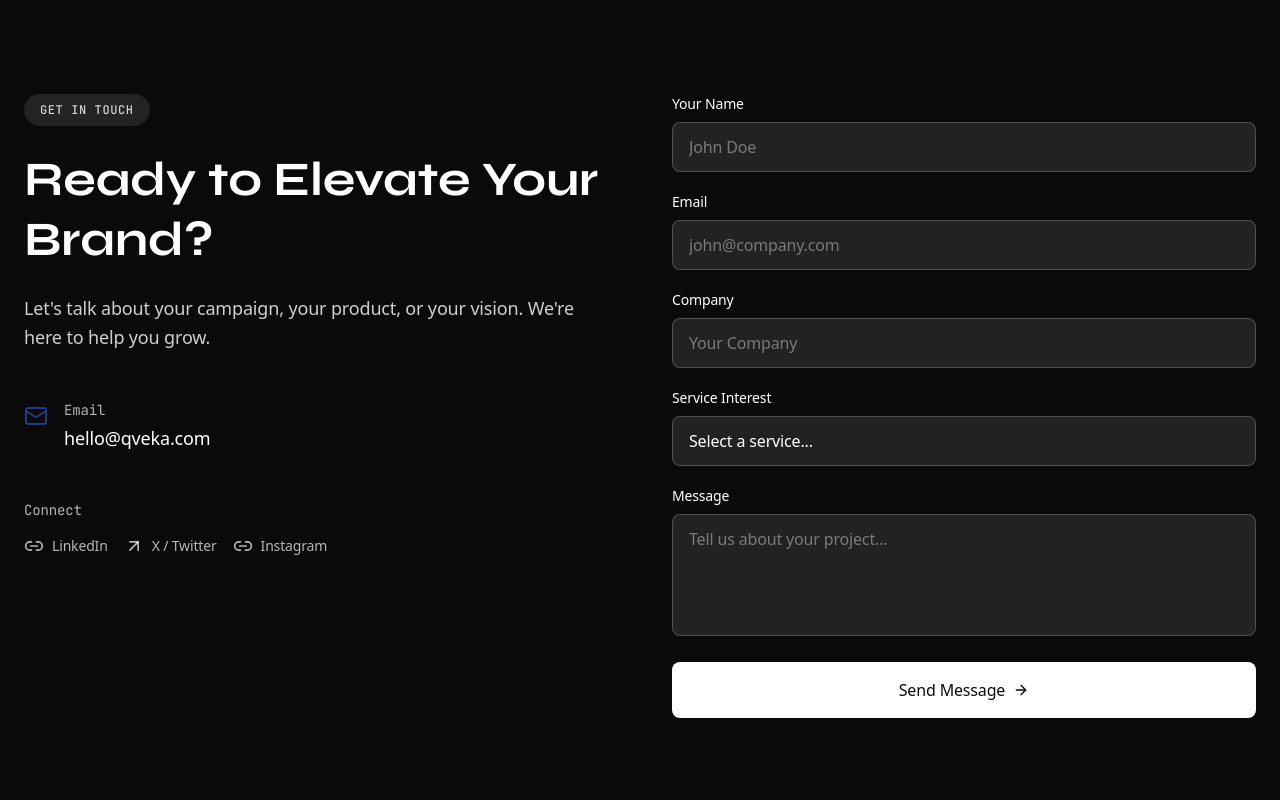
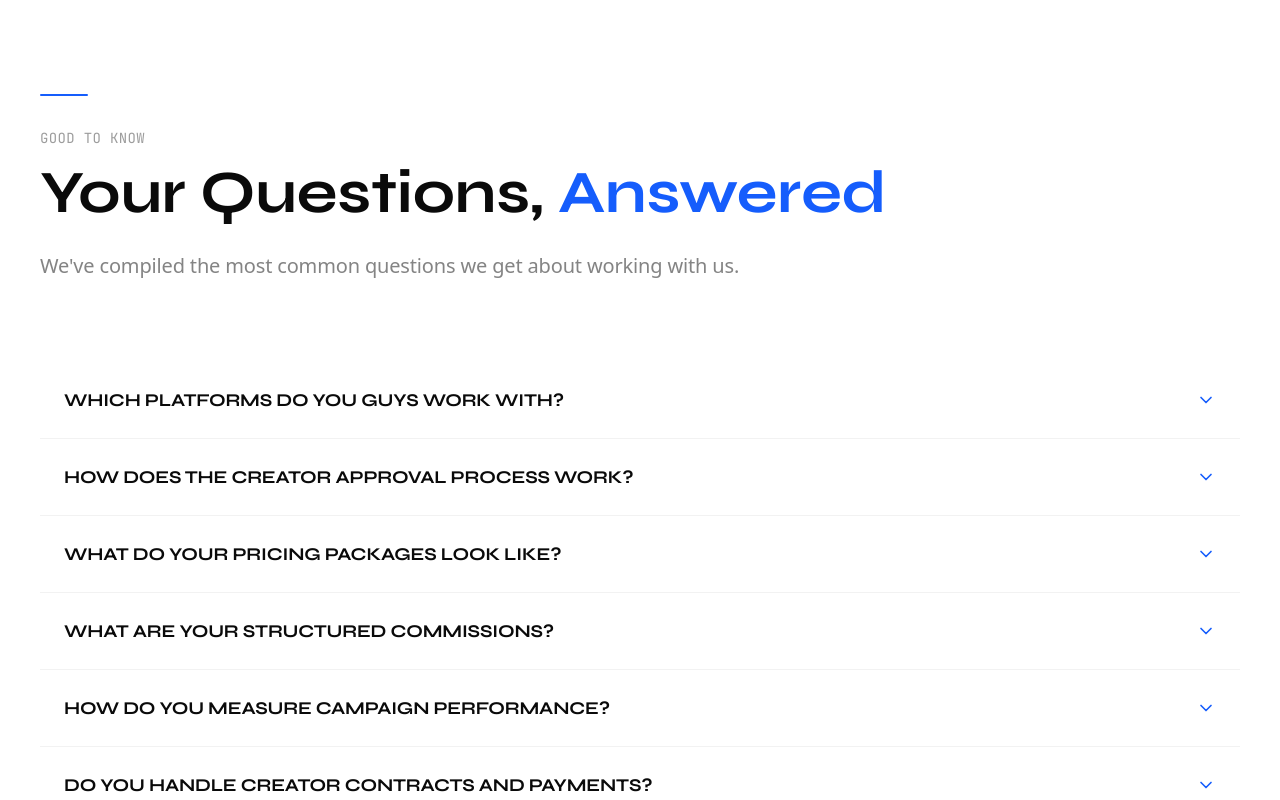
Before and after one commit to qvekaOfficial/qveka, a Next.js app: page / in a window 1280 px wide. Shown: the part 6520-7320 px from the top of the page. Built offline with nearby package versions, Linux system fonts and the light colour scheme.

Commit message:
feat: created faq section

```diff
--- a/src/app/page.tsx
+++ b/src/app/page.tsx
@@ -7,6 +7,7 @@ import Objectives from "@/components/Objectives";
 import OurServices from "@/components/OurServices";
 import HowItWorks from "@/components/HowItWorks";
 import Testimonials from "@/components/Testimonials";
+import FAQ from "@/components/FAQ";
 import Contact from "@/components/Contact";
 import Footer from "@/components/Footer";
 
@@ -22,6 +23,7 @@ export default function Home() {
       <OurServices />
       <HowItWorks />
       <Testimonials />
+      <FAQ />
       <Contact />
       <Footer />
     </main>
--- /dev/null
+++ b/src/components/FAQ.tsx
@@ -0,0 +1,127 @@
+"use client";
+
+import { motion } from "framer-motion";
+import { ChevronDown } from "lucide-react";
+import { useState } from "react";
+
+const faqs = [
+  {
+    question: "WHICH PLATFORMS DO YOU GUYS WORK WITH?",
+    answer:
+      "We work with X (formerly Twitter), LinkedIn, YouTube, short-form video on Instagram and TikTok, newsletters, podcasts, and more. Basically everywhere content is being made, we can put you and your brand in the discussion.",
+  },
+  {
+    question: "HOW DOES THE CREATOR APPROVAL PROCESS WORK?",
+    answer:
+      "We offer two approaches. You can let our team handle approvals and simply receive a notification when posts go live. Or, you can receive notifications when drafts are ready and give direct feedback to the creator before anything is published. Totally up to you — hands-off or fully involved, we make it work either way.",
+  },
+  {
+    question: "WHAT DO YOUR PRICING PACKAGES LOOK LIKE?",
+    answer:
+      "Our pricing covers both the agency fee and creator compensation. We maintain strong relationships with creators and negotiate rates that are at or below market standard — meaning the price you pay is the same as, or better than, what you'd get if you reached out to them yourself from scratch. For some campaigns we work on a fixed commission based on the total budget allocated.",
+  },
+  {
+    question: "WHAT ARE YOUR STRUCTURED COMMISSIONS?",
+    answer:
+      "We charge a percentage of the budget allocated. As of now, we don't charge any fixed fee. Because we only charge a percentage of the allocated budget and we negotiate better creator rates, our commission is effectively absorbed into the improved pricing, so it stays cost-neutral for the client.",
+  },
+  {
+    question: "HOW DO YOU MEASURE CAMPAIGN PERFORMANCE?",
+    answer:
+      "We track three core metrics:\n\n- CPM: We monitor the cost per thousand impressions for each post and benchmark it against creator and industry standards.\n\n- Engagements: We measure the quality and volume of engagements each post generates.\n\n- Clicks and conversions: We track actual clicks and conversions using UTM parameters and link shorteners.",
+  },
+  {
+    question: "DO YOU HANDLE CREATOR CONTRACTS AND PAYMENTS?",
+    answer:
+      "Yes. We draft and manage all creator agreements, handle payment processing, and make sure deliverables are delivered on time. You deal with one invoice from us — not a dozen from individual creators.",
+  },
+];
+
+export default function FAQ() {
+  const [openIndex, setOpenIndex] = useState<number | null>(null);
+
+  return (
+    <section className="py-24 md:py-32 bg-white">
+      <div className="max-w-7xl mx-auto px-6 md:px-10">
+        {/* Header */}
+        <div className="mb-16 md:mb-20 max-w-4xl">
+          <motion.div
+            initial={{ opacity: 0, width: 0 }}
+            whileInView={{ opacity: 1, width: 48 }}
+            transition={{ duration: 1 }}
+            viewport={{ once: true }}
+            className="h-0.5 bg-blue-600 rounded-full mb-8"
+          />
+
+          <div className="font-mono text-xs md:text-sm text-foreground/40 mb-3 tracking-wide uppercase">
+            Good To Know
+          </div>
+          <h2 className="font-syne text-3xl md:text-5xl lg:text-6xl font-bold text-foreground leading-[1.1] mb-6">
+            Your Questions, <span className="text-blue-600">Answered</span>
+          </h2>
+          <p className="font-sans text-base md:text-xl text-foreground/50 leading-relaxed max-w-3xl">
+            We've compiled the most common questions we get about working with us.
+          </p>
+        </div>
+
+        {/* FAQ Accordion */}
+        <div className="divide-y divide-foreground/5">
+          {faqs.map((faq, index) => (
+            <motion.div
+              key={faq.question}
+              initial={{ opacity: 0, y: 20 }}
+              whileInView={{ opacity: 1, y: 0 }}
+              viewport={{ once: true, margin: "-50px" }}
+              transition={{ delay: index * 0.05 }}
+              className="bg-white/60 backdrop-blur-sm"
+            >
+              <button
+                onClick={() => setOpenIndex(openIndex === index ? null : index)}
+                className="w-full flex items-center justify-between p-6 rounded-2xl hover:bg-white/80 transition-colors duration-200"
+              >
+                <h3 className="font-syne text-lg font-bold text-foreground text-left">
+                  {faq.question}
+                </h3>
+                <motion.div
+                  animate={{ rotate: openIndex === index ? 180 : 0 }}
+                  transition={{ duration: 0.2 }}
+                >
+                  <ChevronDown className="h-5 w-5 text-blue-600 shrink-0" />
+                </motion.div>
+              </button>
+
+              <div
+                className={`grid overflow-hidden transition-all duration-300 ease-[cubic-bezier(0.25,0.1,0.25,1)] ${openIndex === index ? "grid-rows-[1fr] opacity-100 pb-6" : "grid-rows-[0fr] opacity-0 pb-0"}`}
+              >
+                <div className="min-h-0">
+                  <div className="px-6 pt-2">
+                    {faq.answer.split("\n\n").map((paragraph, paragraphIndex) => {
+                      const lines = paragraph.split("\n");
+                      const isList = lines.every((l) => l.startsWith("- "));
+                      if (isList) {
+                        return (
+                          <ul key={paragraphIndex} className="ml-4 list-disc space-y-2 mb-3 last:mb-0">
+                            {lines.map((line, lineIndex) => (
+                              <li key={lineIndex} className="font-sans text-sm text-foreground/60 leading-relaxed">
+                                {line.substring(2)}
+                              </li>
+                            ))}
+                          </ul>
+                        );
+                      }
+                      return (
+                        <p key={paragraphIndex} className="font-sans text-sm text-foreground/60 leading-relaxed mb-3 last:mb-0">
+                          {paragraph}
+                        </p>
+                      );
+                    })}
+                  </div>
+                </div>
+              </div>
+            </motion.div>
+          ))}
+        </div>
+      </div>
+    </section>
+  );
+}
```
